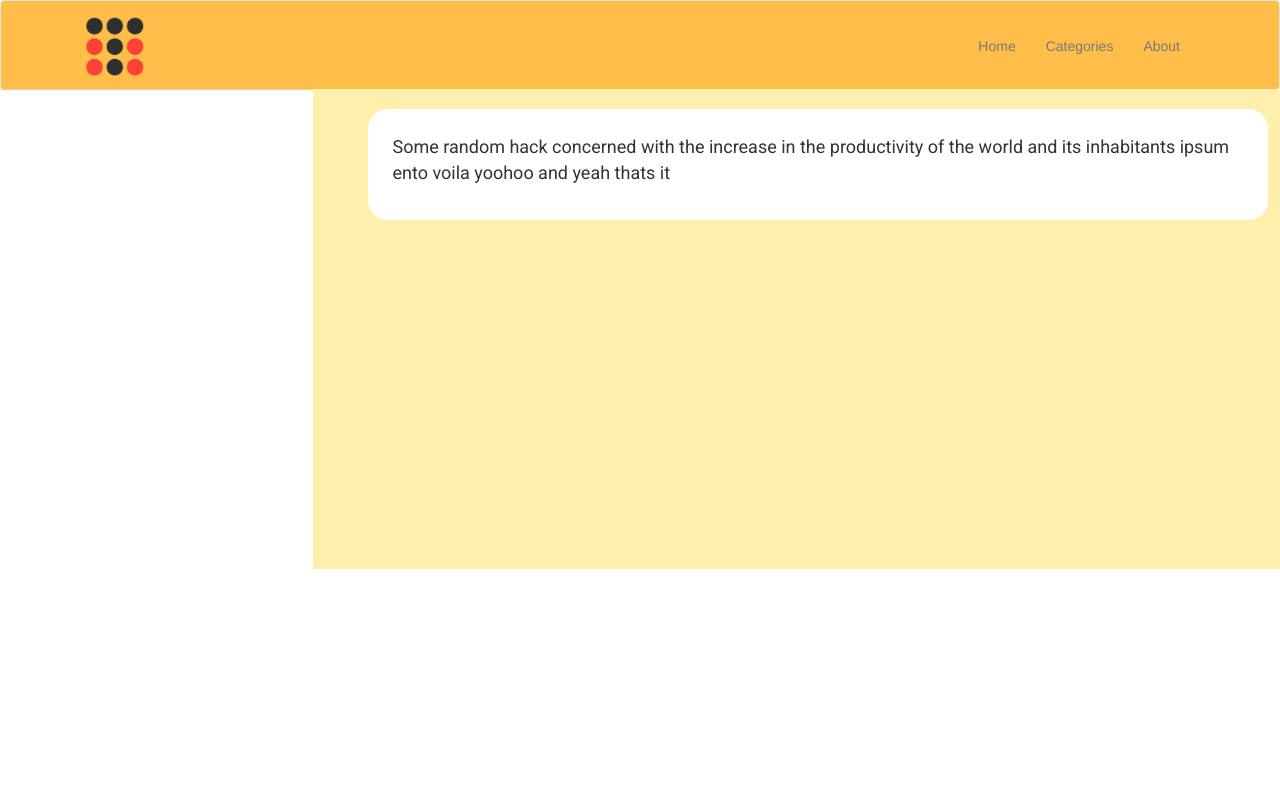
After one commit to Symphoria/tweaksup, a Node server app: template views/feed.ejs in a window 1280 px wide. The commit adds this page. Run offline with Node 20, Linux system fonts and the light colour scheme; the template is opened without the code that fills it, so the values that code supplies are empty; some libraries are stand-ins or nearby versions.

Commit message:
Created API to fetch hack Data and created feed page

```diff
--- a/app.js
+++ b/app.js
@@ -5,9 +5,10 @@ var express=require("express"),
     mongoose = require("mongoose"),
     Schema = mongoose.Schema,
     User=require("./user.js"),
+    Hacks=require("./hacks.js"),
     sg = require('sendgrid')(process.env.SENDGRID_API_KEY),
     passport=require("passport"),
-    LocalStrategy=require("passport-local");
+    LocalStrategy=require("passport-local"),
     cookieParser=require("cookie-parser");
 
 
@@ -67,7 +68,7 @@ app.post("/loginned",function (req,res) {
 });
 
 
-app.post("/register",function(req,res)
+app.post("/registered",function(req,res)
 {
     var details={
 
@@ -125,8 +126,16 @@ app.post("/register",function(req,res)
                     sg.API(request, function(error, response) {
                         if (error) {
                             //console.log('Error response received');
+                            var hackdata={name:'Health',
+                                          hacks:{title:'Moodbooster',
+                                                 body:'Smeel the skin of an orange for a natural mood booster',
+                                                 upvotes:0,
+                                                 downvotes:0}
+                            };
+                            User.create(details);
+                            Hacks.create(hackdata);
 
-                            User.create(details);
+
                             res.render("registered.ejs", {username: details.username});
                         }
                         else {
@@ -150,6 +159,25 @@ app.post("/register",function(req,res)
 
 });
 
+app.get("/:category/hacksdata",function(req,res){
+    var category=req.params.category;
+    Hacks.find({name:category},function(err,data){
+        //console.log(data);
+        var dataObj = [];
+        for(var i = 0; i < data.length; i++) {
+            dataObj.push(data[i].hacks);
+        }
+        res.send(JSON.stringify(dataObj));
+            if(err){
+                res.JSON({error: "Updated Successfully", status: 404});
+            }
+    });
+});
+
+app.get("/feed",function(){
+   res.render("feed.ejs");
+});
+
 
 app.listen(process.env.PORT || 5000, function() {
     console.log('Server started');
--- a/hacks.js
+++ b/hacks.js
@@ -1,13 +1,13 @@
 var mongoose = require('mongoose');
 
-var Hacks = new mongoose.schema({
+var HacksSchema = new mongoose.Schema({
     name: String,
-    hacks: [{
+    hacks: {
         title: String,
         body: String,
         upvotes: Number,
         downvotes: Number
-    }]
+    }
 });
 
 var Hacks = mongoose.model("Hacks", HacksSchema);
--- /dev/null
+++ b/public/feed.css
@@ -0,0 +1,32 @@
+html, body {
+    max-width: 100%;
+    overflow-x: hidden;
+}
+
+#brandImage {
+    height: 60px;
+}
+
+#category-wrapper {
+    background-color: rgb(246, 205, 132);
+    margin-top: -21px;
+}
+
+#feed-wrapper {
+    background-color: #ffefad;
+    height: 60%;
+    margin-top: -21px;
+    margin-left: 25%;
+    padding-top: 20px;
+}
+
+#hackDiv {
+    background-color: white;
+    width: 900px;
+    margin-left: 40px;
+    margin-bottom: 20px;
+    padding: 25px;
+    font-size: 18px;
+    font-family: 'Roboto', sans-serif;
+    border-radius: 20px;
+}
--- a/public/main.js
+++ b/public/main.js
@@ -13,4 +13,8 @@ $('.hackimg').hover(function() {
         document.getElementById(image).src = image + '.jpg';
 });
 
+$('#more').click(function() {
+    window.location.href('/feed');
+})
+
 console.log('dome!!');
--- a/views/create.ejs
+++ b/views/create.ejs
@@ -11,7 +11,7 @@
 <body>
 
 
-    <form action="/register" method="POST" name="form1" >
+    <form action="/registered" method="POST" name="form1" >
 
 <input type="text" placeholder="Username" class="form-control" id="ok"  name="username" required>
 <br>
--- /dev/null
+++ b/views/feed.ejs
@@ -0,0 +1,55 @@
+<html lang="en">
+
+<head>
+    <meta charset="UTF-8">
+    <title>Tweak'sUp</title>
+    <link href="https://fonts.googleapis.com/css?family=Bitter|Josefin+Slab|Roboto" rel="stylesheet">
+    <link rel="stylesheet" href="https://maxcdn.bootstrapcdn.com/bootstrap/3.3.7/css/bootstrap.min.css" integrity="sha384-BVYiiSIFeK1dGmJRAkycuHAHRg32OmUcww7on3RYdg4Va+PmSTsz/K68vbdEjh4u" crossorigin="anonymous">
+    <link rel="stylesheet" type="text/css" href="feed.css">
+</head>
+
+<body>
+    <nav class="navbar navbar-default" style="background-color: #ffbe4a;height: 90px;">
+        <div class="container">
+            <div class="container-fluid">
+                <!-- Brand and toggle get grouped for better mobile display -->
+                <div class="navbar-header">
+                    <button type="button" class="navbar-toggle collapsed" data-toggle="collapse" data-target="#bs-example-navbar-collapse-1" aria-expanded="false">
+                    <span class="sr-only">Toggle navigation</span>
+                    <span class="icon-bar"></span>
+                    <span class="icon-bar"></span>
+                    <span class="icon-bar"></span>
+                </button>
+                    <a class="navbar-brand" href="/" id="brand"><img id="brandImage" src="tweaksup_new.jpg"></a>
+                </div>
+
+                <!-- Collect the nav links, forms, and other content for toggling -->
+                <div class="collapse navbar-collapse" id="bs-example-navbar-collapse-1">
+                    <ul class="nav navbar-nav navbar-right" style="margin-top: 20px;color: black;">
+                        <li><a href="/">Home</a></li>
+                        <li><a href="#">Categories</a></li>
+                        <li><a href="#">About</a></li>
+                    </ul>
+                </div>
+                <!-- /.navbar-collapse -->
+            </div>
+            <!-- /.container-fluid -->
+        </div>
+    </nav>
+    <div class="row">
+        <div class="col-lg-3" id="category-wrapper">
+
+        </div>
+        <div class="col-lg-9" id="feed-wrapper">
+            <div id="hackDiv">
+                <p id="text">Some random hack concerned with the increase in the productivity of the world and its inhabitants ipsum ento voila yoohoo and yeah thats it</p>
+            </div>
+        </div>
+    </div>
+
+    <script src="https://ajax.googleapis.com/ajax/libs/jquery/3.1.1/jquery.min.js"></script>
+    <script src="https://maxcdn.bootstrapcdn.com/bootstrap/3.3.7/js/bootstrap.min.js" integrity="sha384-Tc5IQib027qvyjSMfHjOMaLkfuWVxZxUPnCJA7l2mCWNIpG9mGCD8wGNIcPD7Txa" crossorigin="anonymous"></script>
+    <script src="main.js"></script>
+</body>
+
+</html>
--- a/views/home.ejs
+++ b/views/home.ejs
@@ -45,6 +45,9 @@
             <div class="col-lg-6">
                 <img class="hackimg" id="psychology" src="psychology.jpg">
             </div>
+            <div class="col-lg-6">
+                <a href="feed"><img class="hackimg" id="more" src="more.jpg"></a>
+            </div>
         </div>
 
     </div>
```
Also changed, not shown: views/login.ejs (added, +53 -0 lines), public/more.jpg (added), public/more1.jpg (added), public/tweaksup_new.jpg (added).
